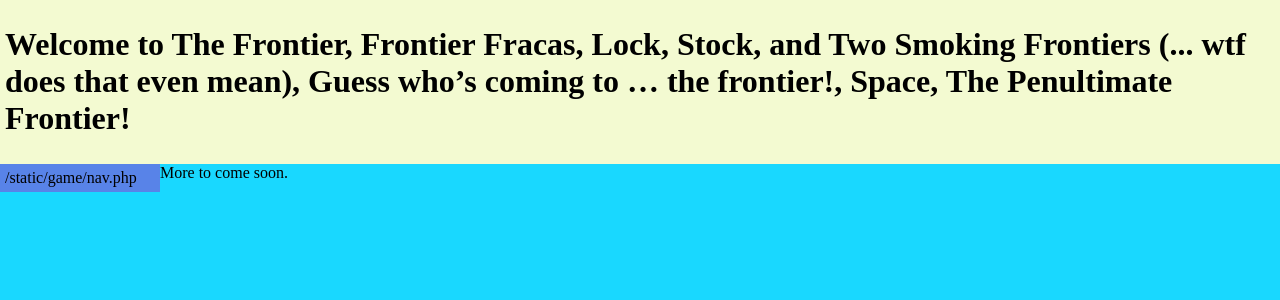
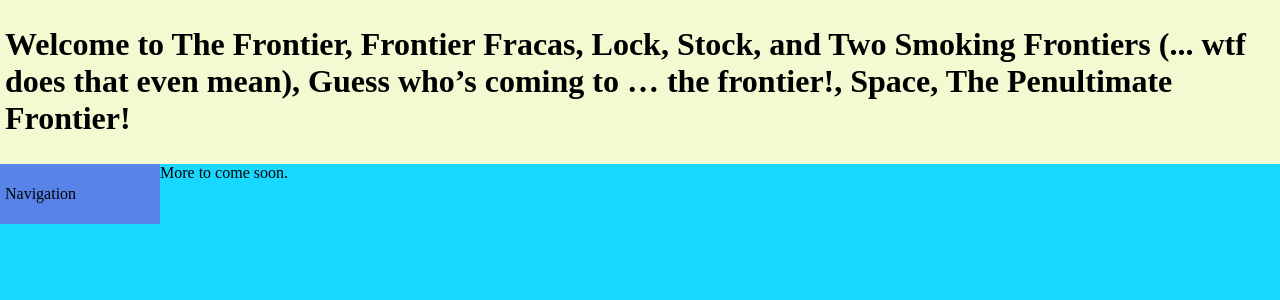
Before and after one commit to liltove/adventuregame, a Django app: template adventuregame/templates/game/base.html in a window 1280 px wide. Shown: the top 300 px of the page. Run offline with Django 3.2, Linux system fonts and the light colour scheme; the template is opened without the code that fills it, so the values that code supplies are empty.

Commit message:
fixed html code in index

```diff
--- a/adventuregame/templates/game/base.html
+++ b/adventuregame/templates/game/base.html
@@ -21,8 +21,7 @@
 
 <div id ="main">
 	<div id="nav">
-		{% static 'game/nav.php' %}
-		<?php include("/static/game/nav.php"); ?>
+		<p>Navigation</p>
 	</div>
 	<div id="win"
 		<p>More to come soon.</p>
--- a/adventuregame/templates/game/index.html
+++ b/adventuregame/templates/game/index.html
@@ -5,8 +5,7 @@
 {% block welcom_block %} {% endblock %}
 <div id ="main">
 	<div id="nav">
-		{% static 'game/nav.php' %}
-		<?php include("/static/game/nav.php"); ?>
+		<p>Navigation</p>
 	</div>
 	<div id="win"
 		<p>More to come soon.</p>
```
